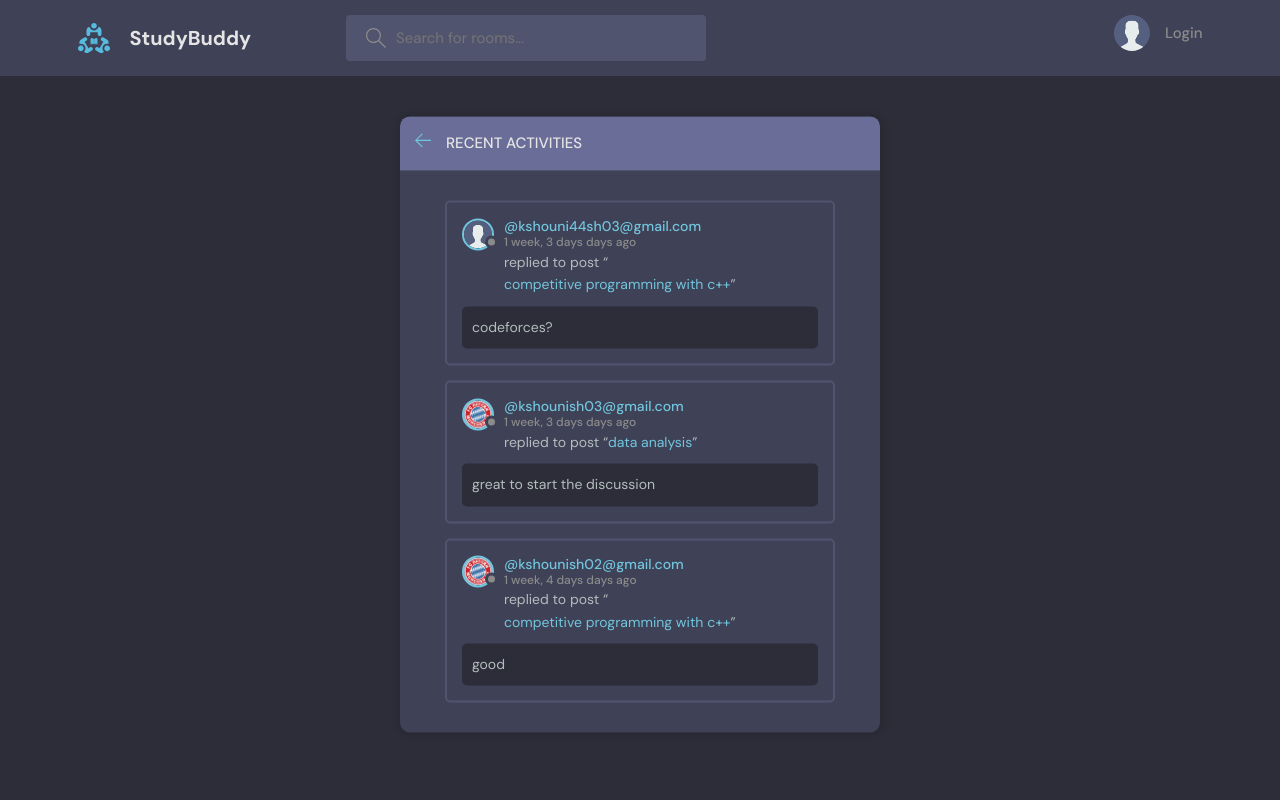
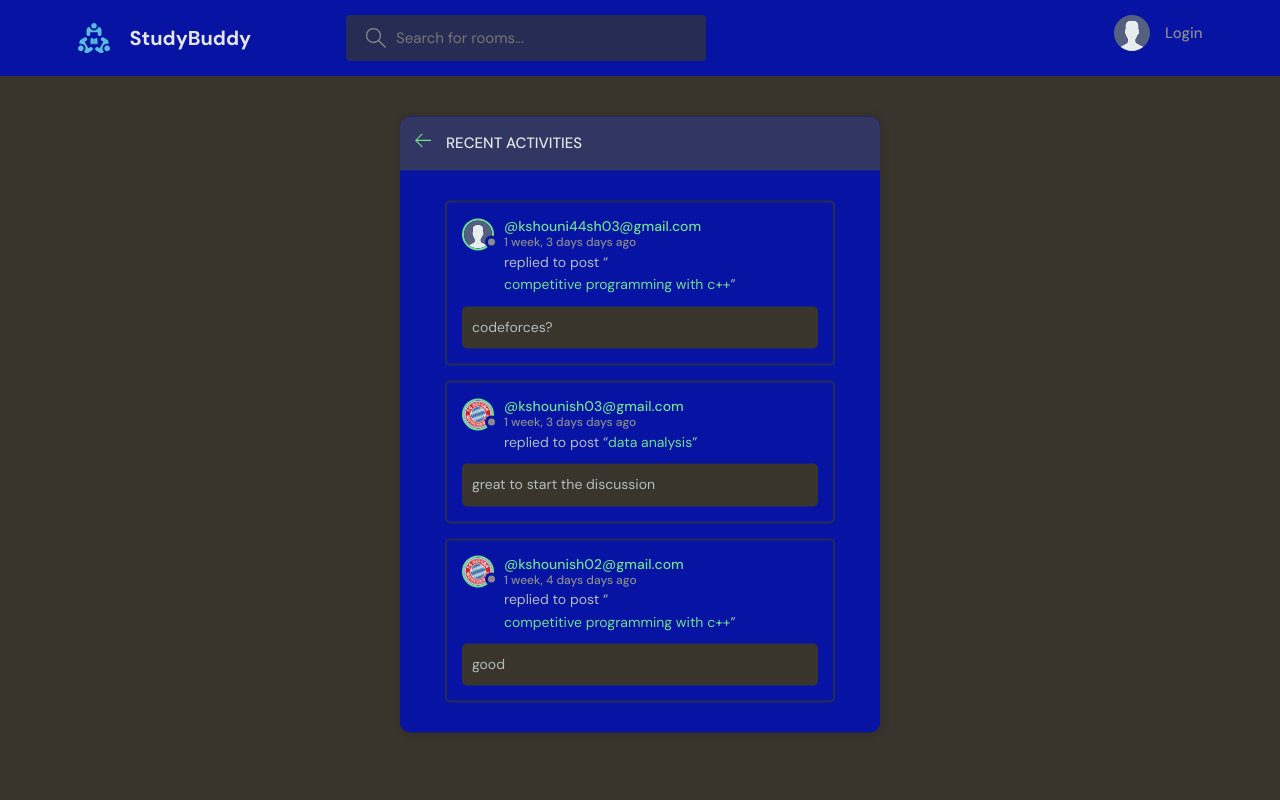
Before and after one commit to ksh428/StudyBud, a Django app: page /activity/ in a window 1280 px wide. Run offline with Django 4.2, Linux system fonts and the light colour scheme; data comes from the database, SQL or seed files in the repository.

Commit message:
col change

```diff
--- a/static/styles/style.css
+++ b/static/styles/style.css
@@ -1,17 +1,17 @@
 @import url("https://fonts.googleapis.com/css2?family=DM+Sans:wght@400;500;700&display=swap");
 
 :root {
-  --color-main: #71c6dd;
-  --color-main-light: #e1f6fb;
-  --color-dark: #3f4156;
-  --color-dark-medium: #51546e;
-  --color-dark-light: #696d97;
+  --color-main: #71dd91;
+  --color-main-light: #f0fbe1;
+  --color-dark: #0613a3;
+  --color-dark-medium: #272c55;
+  --color-dark-light: #323663;
   --color-light: #e5e5e5;
   --color-gray: #8b8b8b;
   --color-light-gray: #b2bdbd;
-  --color-bg: #2d2d39;
-  --color-success: #5dd693;
-  --color-error: #fc4b0b;
+  --color-bg: #39352d;
+  --color-success: #228b51;
+  --color-error: #fc0b0b;
 }
 
 /*========== base styles ==========*/
```
